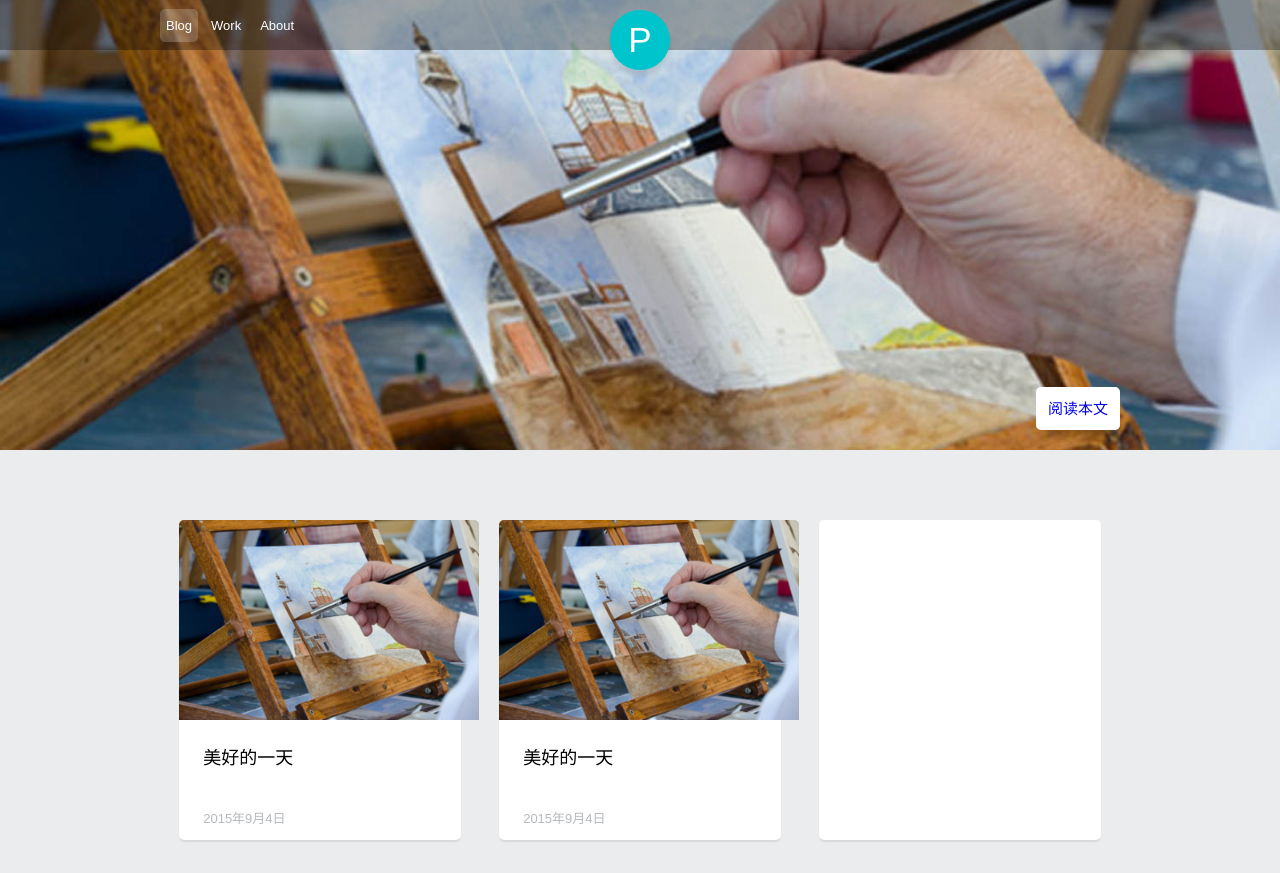
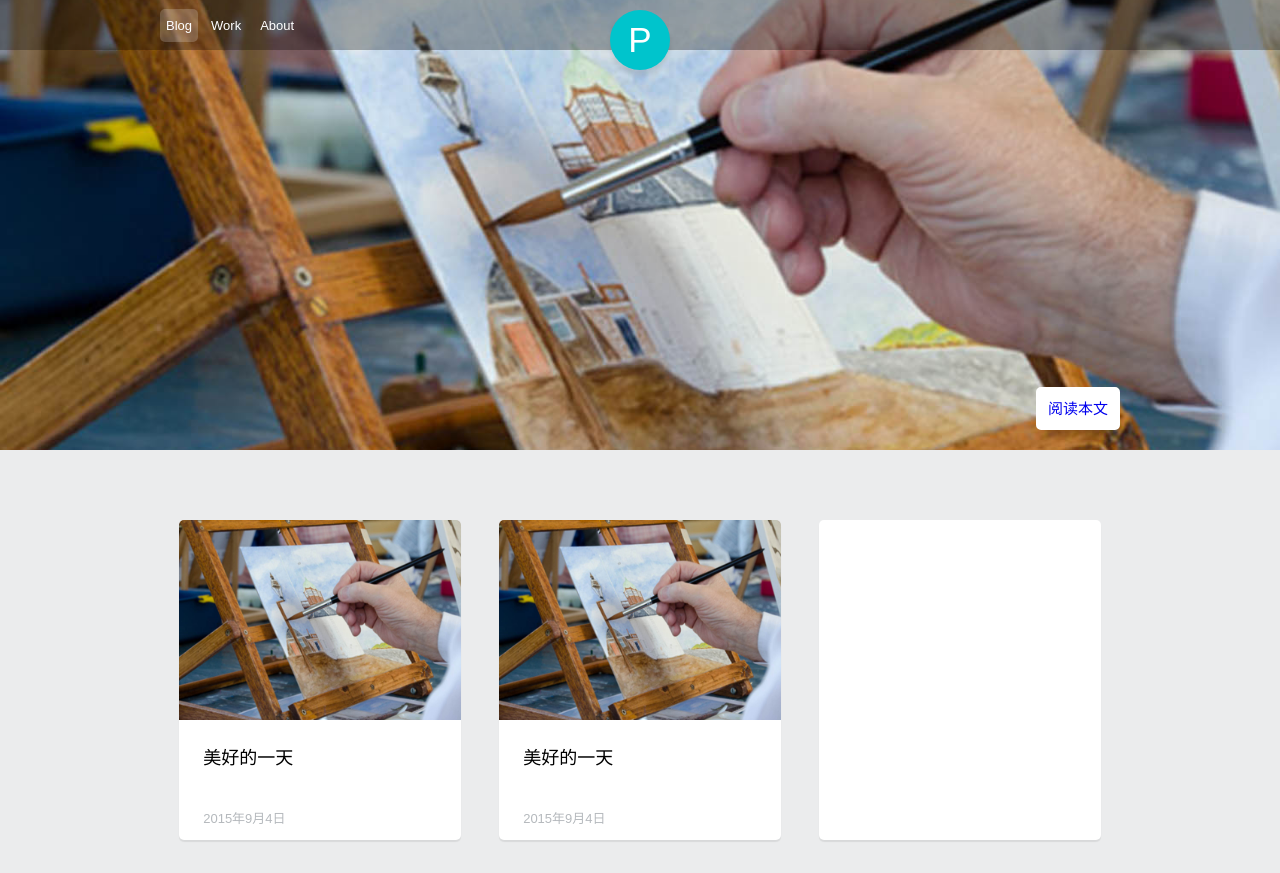
Before and after one commit to perfectfoolish/perfectfoolish.github.io, a website: page index.html in a window 1280 px wide. Shown: the top 873 px of the page. Drawn offline with Linux system fonts and the light colour scheme.

Commit message:
not use now

```diff
--- a/main.css
+++ b/main.css
@@ -3,7 +3,6 @@
   box-sizing: border-box;
 }
 body {
-  min-width: 980px;
   margin: 0;
   font: 15px/1.7 arial,"Microsoft Yahei","Hiragino Sans GB",sans-serif;
   color: #555;
@@ -110,7 +109,7 @@ a {
 }
 .post .thumbnail {
   display: block;
-  width: 300px;
+  width: 100%;
   height: 200px;
   border-top-left-radius: 5px;
   border-top-right-radius: 5px;
```
